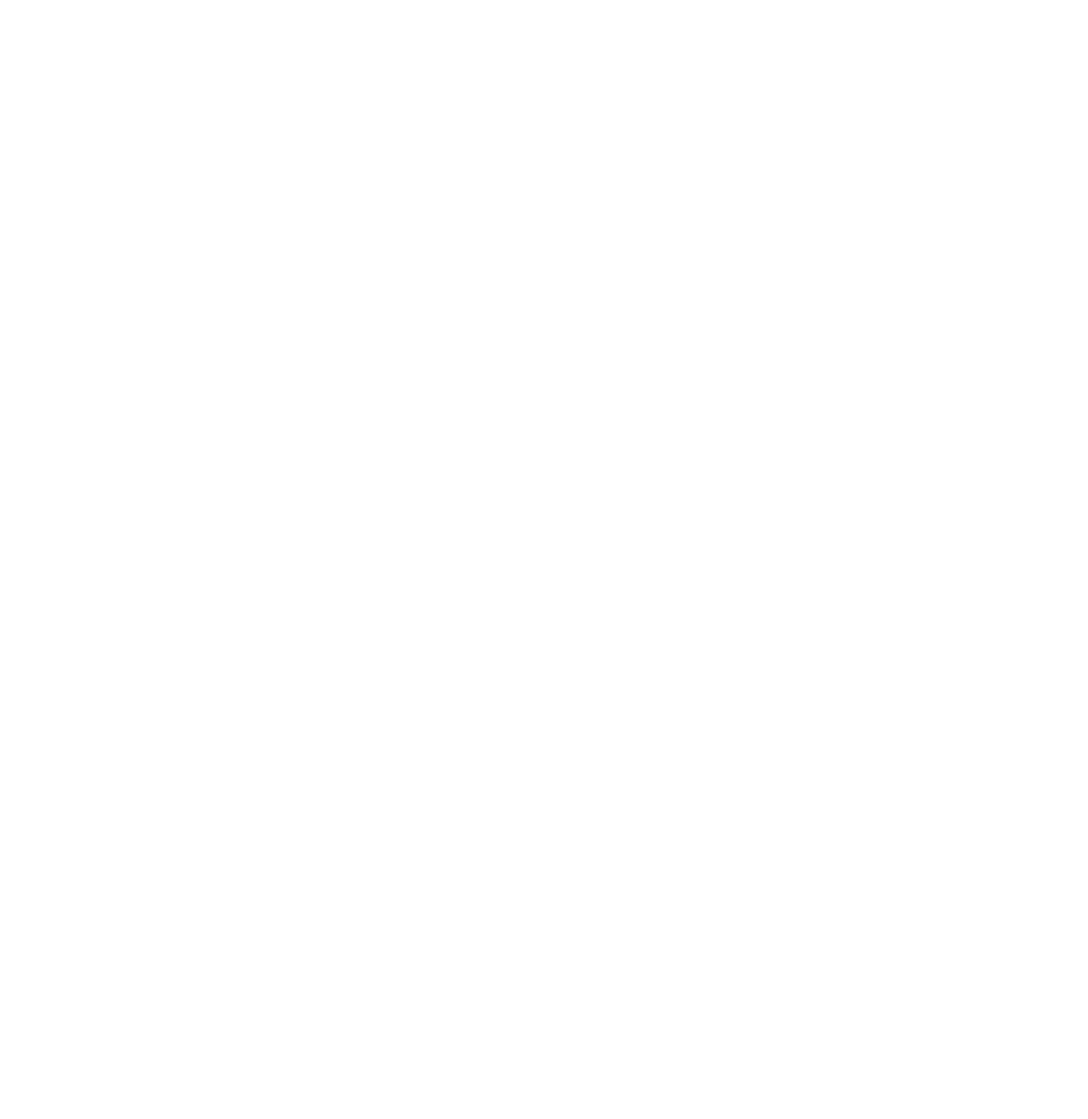
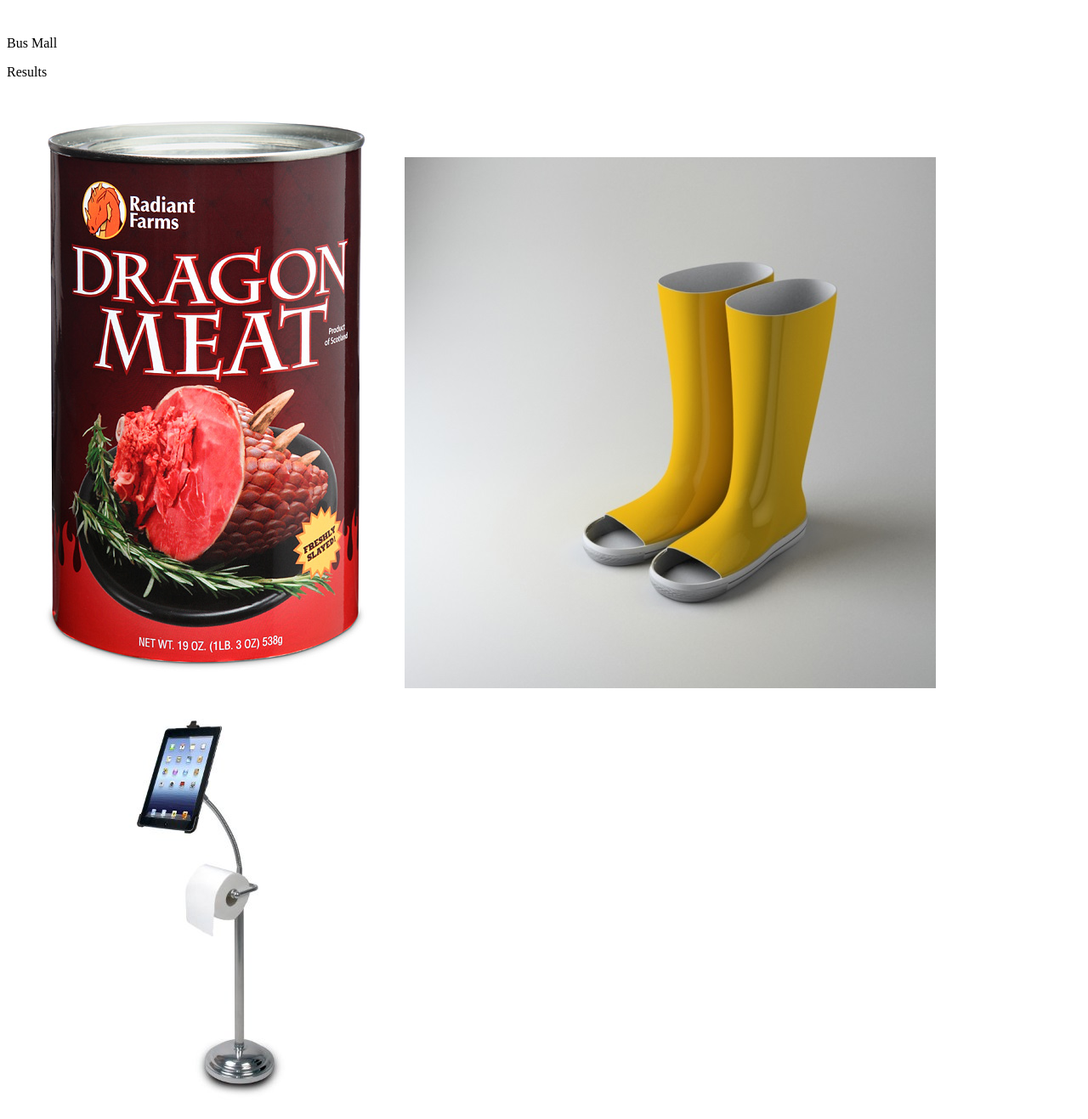
Before and after one commit to wildwoodwaltz/Bus-Mall, a plain HTML site: page index.html in a window 1280 px wide. Shown: the whole page at 85% size. Before the commit the page ends 800 px from the top, so only its background shows below. Drawn offline with Linux system fonts and the light colour scheme.

Commit message:
added basic HTML framework to interface with JS

```diff
--- a/index.html
+++ b/index.html
@@ -8,20 +8,26 @@
 </head>
 <body>
   <header>
-
+    <div id="title">
+      <img src="">
+      <p>Bus Mall</p>
+    </div>
   </header>
   <main>
+    <section id="results">
+      <p id="resultsbutton">Results</p>
+      <ul id="tally"></ul>
+    </section>
     <section id="votebox">
-      <img id="img-one" src="" alt="">
-      <img id="img-two" src="" alt="">
-      <img id="img-three" src="" alt="">
+      <img class= "img" id="img-one" src="" alt="">
+      <img class= "img" id="img-two" src="" alt="">
+      <img class= "img" id="img-three" src="" alt="">
     </section>
+    <section id="about"></section>
   </main>
-  <article>
-
-  </article>
   <footer>
 
   </footer>
+  <script src="./js/app.js"></script>
 </body>
 </html>
```
